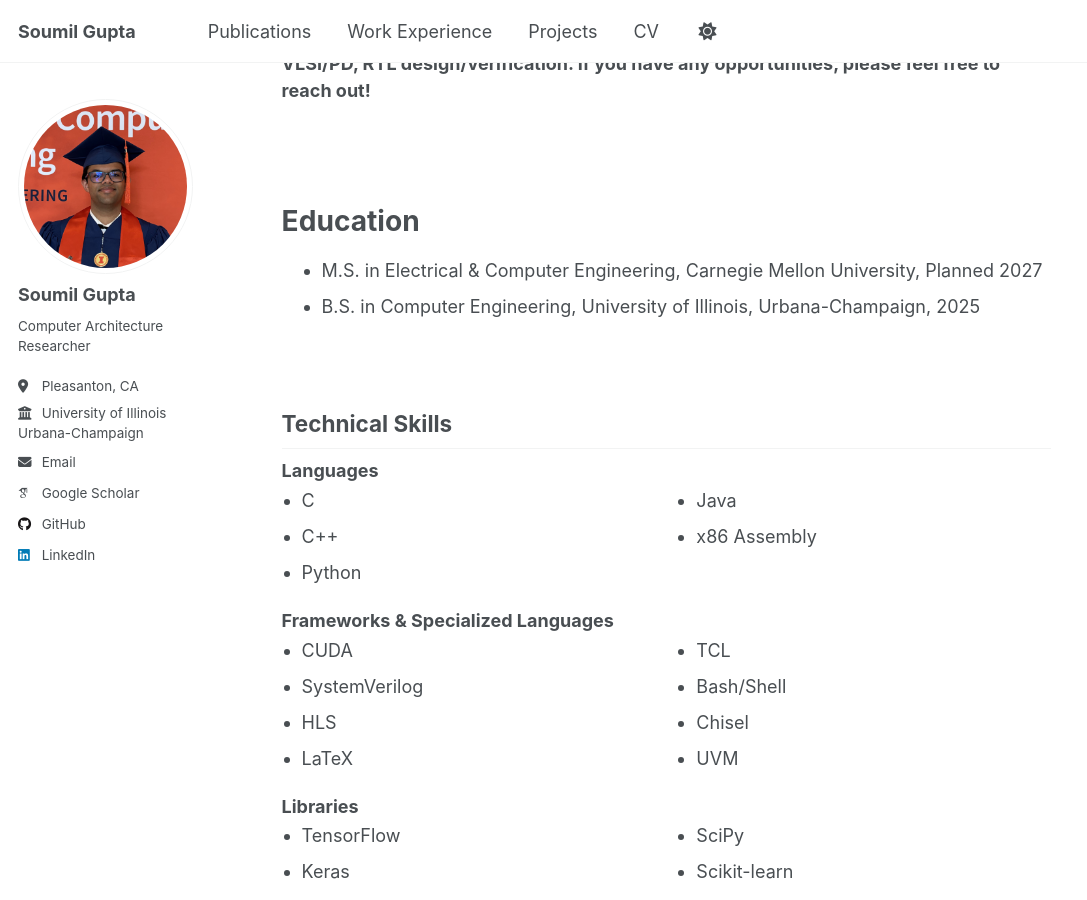
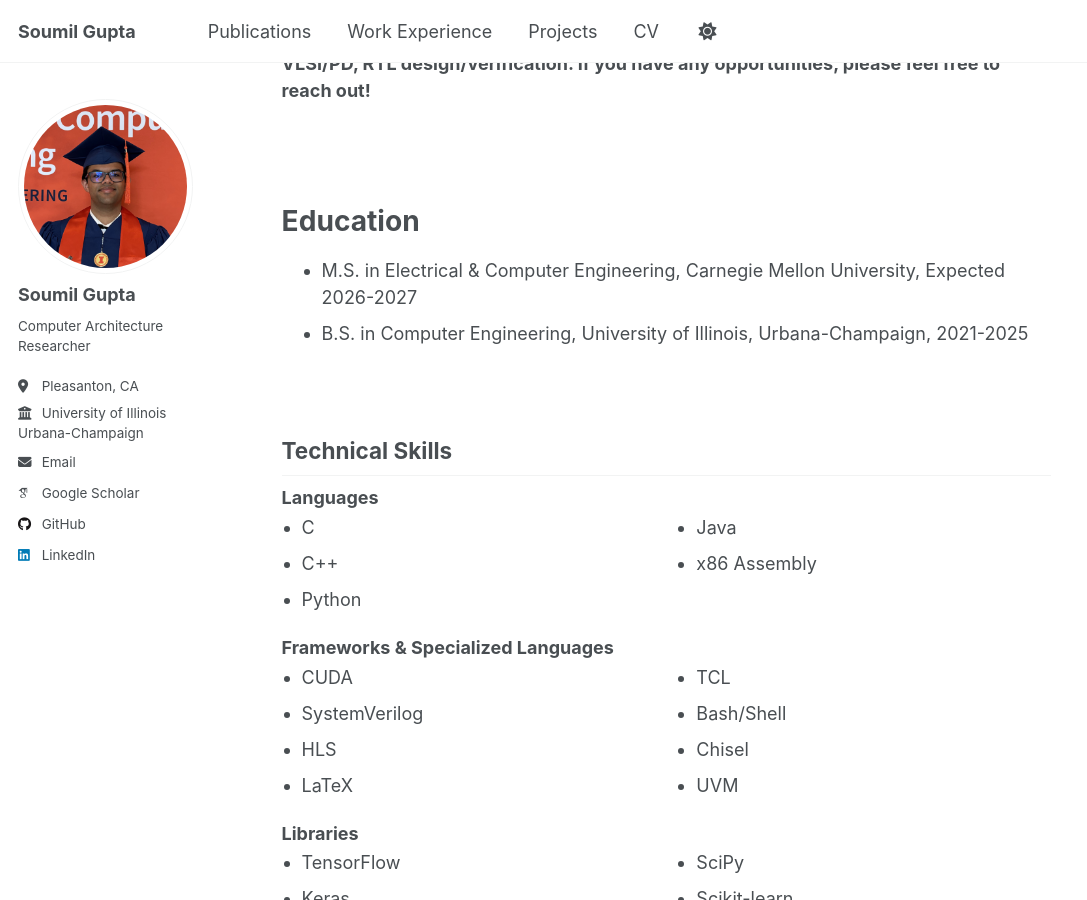
Before and after one commit to Soumilsg/soumilsg.github.io, a Jekyll site: the page built from _pages/about.md, in a window 1280 px wide and 900 px high, scrolled down 809 px. Shown: the whole window, without its empty margins (0-1087 px from the left). Built offline with Jekyll 4.4.1, drawn with Linux system fonts in a browser that asks for light colours; some web fonts are replaced.

Commit message:
Update about.md

```diff
--- a/_pages/about.md
+++ b/_pages/about.md
@@ -21,8 +21,8 @@ My technical foundation includes significant project experience across the compu
 
 Education
 ======
-* M.S. in Electrical & Computer Engineering, Carnegie Mellon University, Planned 2027
-* B.S. in Computer Engineering, University of Illinois, Urbana-Champaign, 2025
+* M.S. in Electrical & Computer Engineering, Carnegie Mellon University, Expected 2026-2027
+* B.S. in Computer Engineering, University of Illinois, Urbana-Champaign, 2021-2025
 
 <br>
 
```
